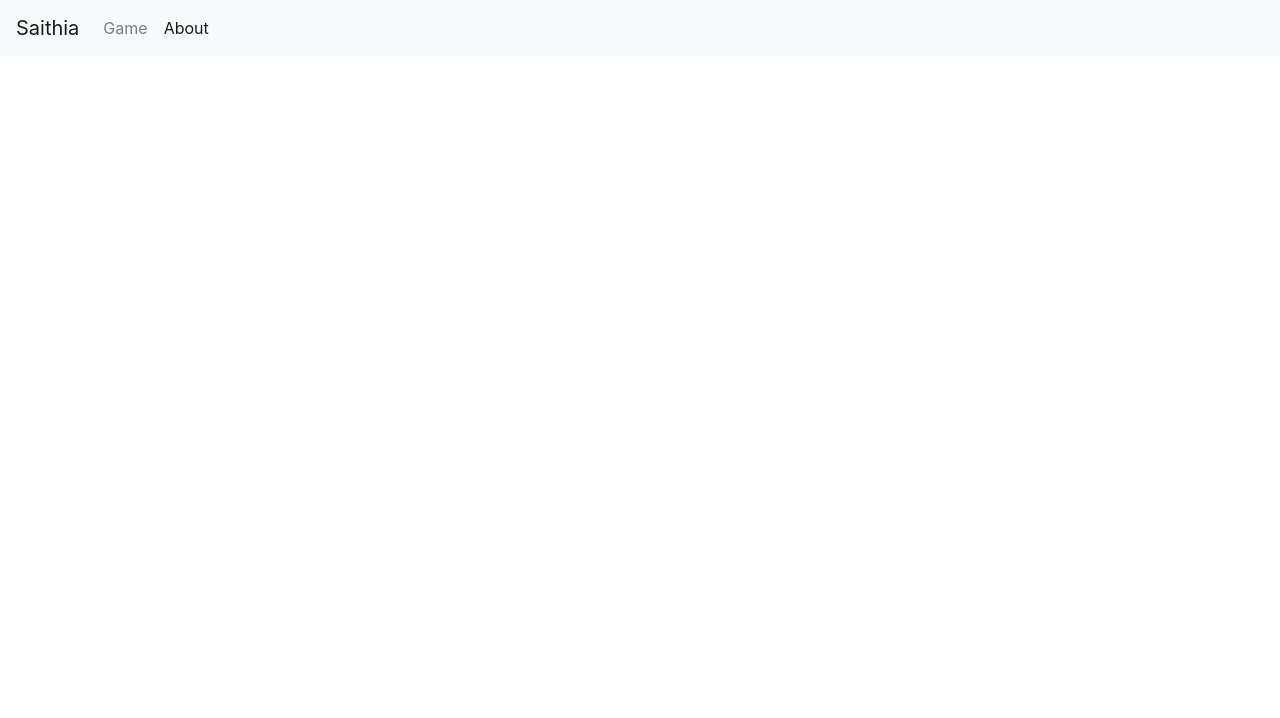
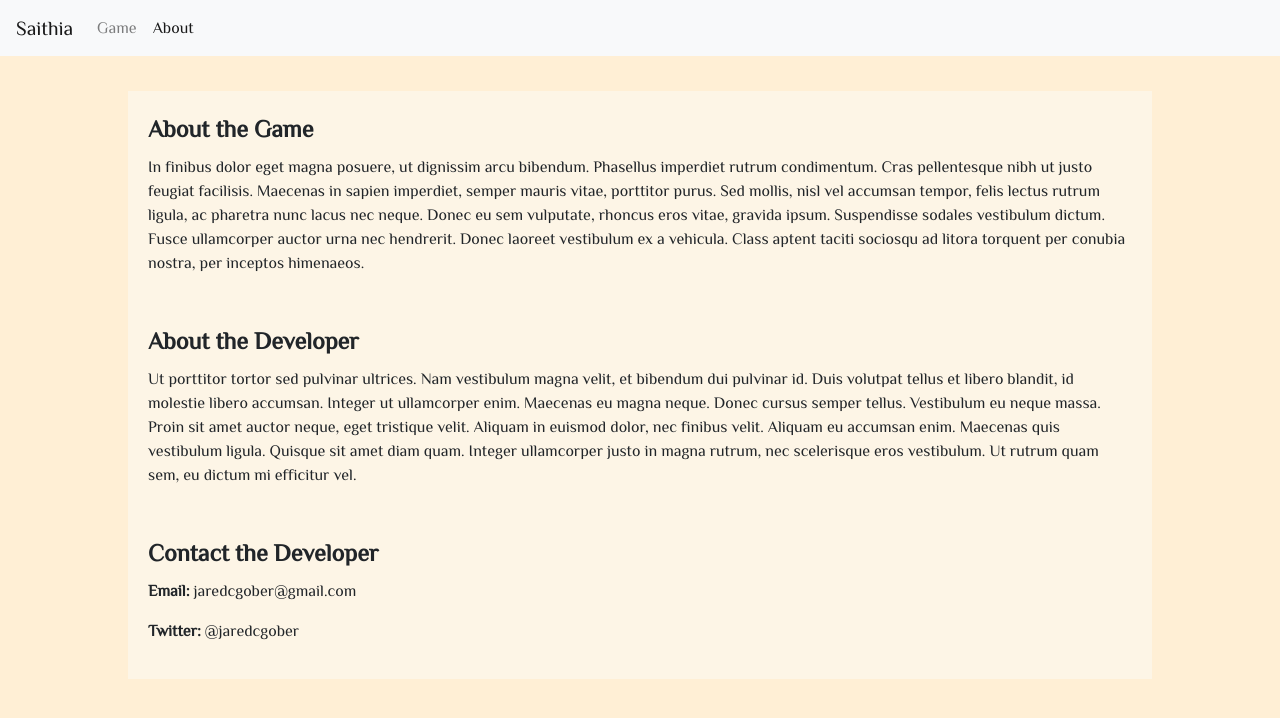
Before and after one commit to JCGober/saithia-rpg, a plain HTML site: page pages/about.html in a window 1280 px wide. Drawn offline with nearby package versions, Linux system fonts and the light colour scheme; files whose address does not match are found by name.

Commit message:
Formatted aabout.html

```diff
--- a/css/style.css
+++ b/css/style.css
@@ -1,4 +1,4 @@
-#main {
+.main {
     width: 80%;
     padding: 20px;
     margin: 0 auto;
@@ -6,6 +6,18 @@
     background-color: oldlace;
     height: 400px;
     margin-top: 35px;
+}
+
+.main2{
+    width: 80%;
+    padding: 20px;
+    margin: 0 auto;
+
+    background-color: oldlace;
+    height: auto;
+    margin-top: 35px;
+    margin-bottom: 35px;
+
 }
 
 body{
--- a/pages/about.html
+++ b/pages/about.html
@@ -5,7 +5,10 @@
 
     <title>Saithia: About the game!</title>
 
+    <link href="https://fonts.googleapis.com/css2?family=Bad+Script&family=IBM+Plex+Serif&family=Philosopher&family=Roboto&family=Satisfy&display=swap" rel="stylesheet">
     <link rel="stylesheet" href="https://stackpath.bootstrapcdn.com/bootstrap/4.5.2/css/bootstrap.min.css" integrity="sha384-JcKb8q3iqJ61gNV9KGb8thSsNjpSL0n8PARn9HuZOnIxN0hoP+VmmDGMN5t9UJ0Z" crossorigin="anonymous">
+    <link rel="stylesheet" href="../css/style.css">
+
 </head>
 <body>
 
@@ -28,6 +31,54 @@
           </ul>
         </div>
 
+    </nav>
+
+    <main class="main2">
+
+      <fieldset>
+        <legend><strong>About the Game</strong></legend>
+
+        In finibus dolor eget magna posuere, ut dignissim arcu bibendum. Phasellus imperdiet rutrum condimentum.
+        Cras pellentesque nibh ut justo feugiat facilisis. Maecenas in sapien imperdiet, semper mauris vitae,
+        porttitor purus. Sed mollis, nisl vel accumsan tempor, felis lectus rutrum ligula, ac pharetra nunc lacus
+        nec neque. Donec eu sem vulputate, rhoncus eros vitae, gravida ipsum. Suspendisse sodales vestibulum dictum.
+        Fusce ullamcorper auctor urna nec hendrerit. Donec laoreet vestibulum ex a vehicula. Class aptent taciti
+        sociosqu ad litora torquent per conubia nostra, per inceptos himenaeos.
+
+      </fieldset>
+
+      <br>
+      <br>
+
+      <fieldset>
+      <legend><strong>About the Developer</strong></legend>
+
+      Ut porttitor tortor sed pulvinar ultrices. Nam vestibulum magna velit, et bibendum dui pulvinar id.
+      Duis volutpat tellus et libero blandit, id molestie libero accumsan. Integer ut ullamcorper enim.
+      Maecenas eu magna neque. Donec cursus semper tellus. Vestibulum eu neque massa. Proin sit amet auctor neque,
+      eget tristique velit. Aliquam in euismod dolor, nec finibus velit. Aliquam eu accumsan enim.
+      Maecenas quis vestibulum ligula. Quisque sit amet diam quam. Integer ullamcorper justo in magna rutrum,
+      nec scelerisque eros vestibulum. Ut rutrum quam sem, eu dictum mi efficitur vel.
+
+      </fieldset>
+
+      <br>
+      <br>
+
+      <fieldset>
+        <legend><strong>Contact the Developer</strong></legend>
+
+        <p> <Strong>Email:</Strong> jaredcgober@gmail.com</p>
+
+        <p><strong>Twitter:</strong> @jaredcgober</p>
+
+      </fieldset>
+
+
+    </main>
+
+
+
 
 
 
```
Also changed, not shown: index.html (+1 -1 lines).
